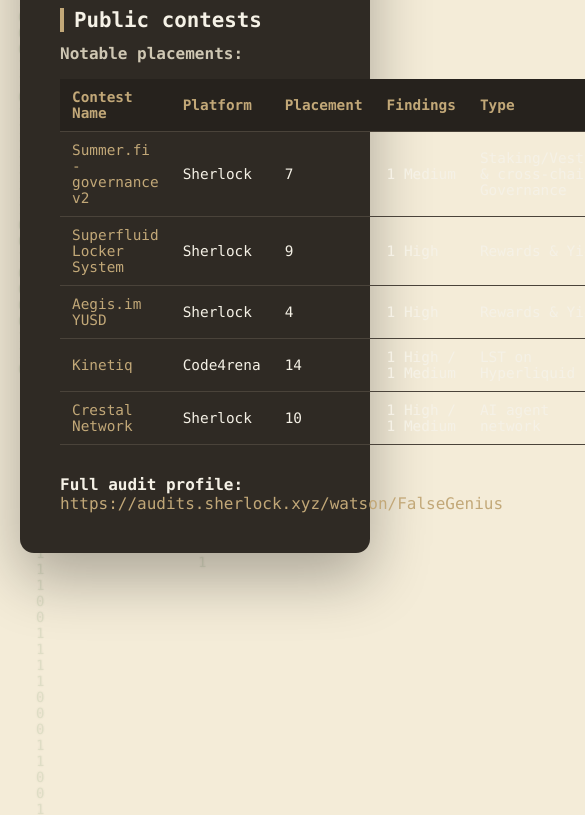
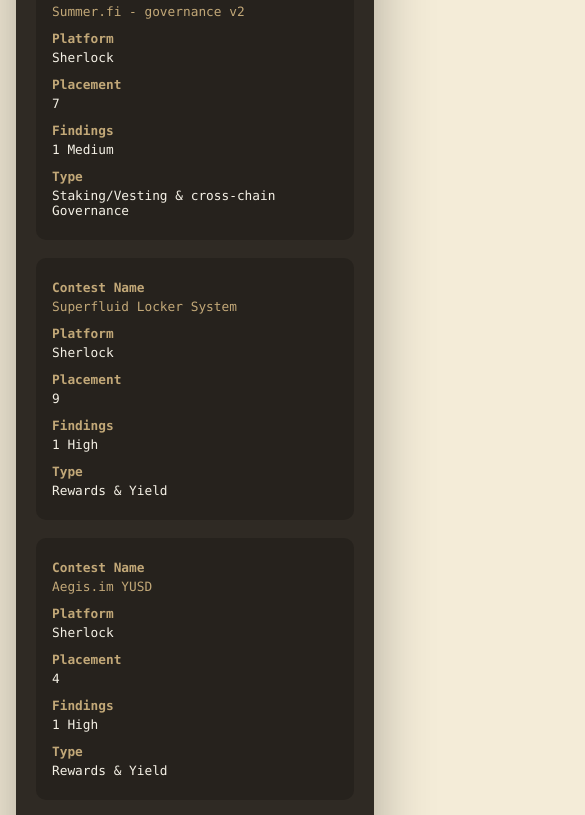
Before and after one commit to FalseGenius/falsegenius.github.io, a plain HTML site: page index.html in a window 390 px wide. Shown: the part 316-1131 px from the top of the page, 585 px wide, since content can reach past the window. Before the commit the page ends 929 px from the top, so only its background shows below. Drawn offline with Linux system fonts and the light colour scheme.

Commit message:
Added responsiveness

```diff
--- a/index.html
+++ b/index.html
@@ -25,7 +25,7 @@
 body{
  background:var(--sepia);
  overflow-x:hidden;
- padding:60px 20px;
+ padding:clamp(30px,6vw,60px) 16px;
 }
 
 /* MATRIX BACKGROUND */
@@ -44,7 +44,7 @@
  position:absolute;
  top:-100%;
  color:var(--matrix);
- font-size:14px;
+ font-size:clamp(10px,1.5vw,14px);
  white-space:pre;
  animation:fall linear infinite;
  text-shadow:0 0 3px rgba(0,0,0,0.15);
@@ -60,10 +60,11 @@
  position:relative;
  z-index:1;
  max-width:900px;
+ width:100%;
  margin:auto;
  background:var(--block);
  color:var(--text);
- padding:40px;
+ padding:clamp(20px,4vw,40px);
  border-radius:14px;
  box-shadow:0 25px 60px rgba(0,0,0,0.3);
  backdrop-filter:blur(3px);
@@ -73,18 +74,18 @@
 .boot{
  color:var(--accent);
  margin-bottom:25px;
- font-size:14px;
+ font-size:clamp(12px,2.5vw,14px);
  white-space:pre-line;
 }
 
 h1{
- font-size:2.2rem;
+ font-size:clamp(1.6rem,5vw,2.2rem);
  margin-bottom:20px;
  color:var(--accent);
 }
 
 h2{
- font-size:1.3rem;
+ font-size:clamp(1.1rem,3.5vw,1.3rem);
  margin-top:30px;
  margin-bottom:12px;
  border-left:4px solid var(--accent);
@@ -94,13 +95,20 @@
 p{
  color:var(--muted);
  margin-bottom:16px;
+ font-size:clamp(0.85rem,2.5vw,1rem);
+}
+
+/* TABLE */
+.table-wrapper{
+ width:100%;
+ overflow-x:auto;
 }
 
 table{
  width:100%;
  border-collapse:collapse;
  margin-top:10px;
- font-size:0.9rem;
+ font-size:clamp(0.8rem,2.5vw,0.9rem);
 }
 
 th,td{
@@ -126,10 +134,45 @@
 a{
  color:var(--accent);
  text-decoration:none;
+ word-break:break-word;
 }
 
 .footer-link{
  margin-top:30px;
+}
+
+/* PREMIUM MOBILE STACK */
+@media (max-width:768px){
+
+ table thead{
+  display:none;
+ }
+
+ table, tbody, tr, td{
+  display:block;
+  width:100%;
+ }
+
+ tr{
+  margin-bottom:18px;
+  padding:16px;
+  background:#26221d;
+  border-radius:10px;
+ }
+
+ td{
+  border:none;
+  padding:6px 0;
+ }
+
+ td::before{
+  content:attr(data-label);
+  display:block;
+  font-weight:bold;
+  color:var(--accent);
+  margin-bottom:4px;
+ }
+
 }
 </style>
 </head>
@@ -148,6 +191,7 @@
 
 <p><strong>Notable placements:</strong></p>
 
+<div class="table-wrapper">
 <table>
 <thead>
 <tr>
@@ -160,42 +204,43 @@
 </thead>
 <tbody>
 <tr>
-<td><a href="https://audits.sherlock.xyz/contests/1176">Summer.fi - governance v2</a></td>
-<td>Sherlock</td>
-<td>7</td>
-<td>1 Medium</td>
-<td>Staking/Vesting & cross-chain Governance</td>
+<td data-label="Contest Name"><a href="https://audits.sherlock.xyz/contests/1176">Summer.fi - governance v2</a></td>
+<td data-label="Platform">Sherlock</td>
+<td data-label="Placement">7</td>
+<td data-label="Findings">1 Medium</td>
+<td data-label="Type">Staking/Vesting & cross-chain Governance</td>
 </tr>
 <tr>
-<td><a href="https://audits.sherlock.xyz/contests/968">Superfluid Locker System</a></td>
-<td>Sherlock</td>
-<td>9</td>
-<td>1 High</td>
-<td>Rewards & Yield</td>
+<td data-label="Contest Name"><a href="https://audits.sherlock.xyz/contests/968">Superfluid Locker System</a></td>
+<td data-label="Platform">Sherlock</td>
+<td data-label="Placement">9</td>
+<td data-label="Findings">1 High</td>
+<td data-label="Type">Rewards & Yield</td>
 </tr>
 <tr>
-<td><a href="https://audits.sherlock.xyz/contests/799">Aegis.im YUSD</a></td>
-<td>Sherlock</td>
-<td>4</td>
-<td>1 High</td>
-<td>Rewards & Yield</td>
+<td data-label="Contest Name"><a href="https://audits.sherlock.xyz/contests/799">Aegis.im YUSD</a></td>
+<td data-label="Platform">Sherlock</td>
+<td data-label="Placement">4</td>
+<td data-label="Findings">1 High</td>
+<td data-label="Type">Rewards & Yield</td>
 </tr>
 <tr>
-<td><a href="https://code4rena.com/audits/2025-04-kinetiq">Kinetiq</a></td>
-<td>Code4rena</td>
-<td>14</td>
-<td>1 High / 1 Medium</td>
-<td>LST on Hyperliquid</td>
+<td data-label="Contest Name"><a href="https://code4rena.com/audits/2025-04-kinetiq">Kinetiq</a></td>
+<td data-label="Platform">Code4rena</td>
+<td data-label="Placement">14</td>
+<td data-label="Findings">1 High / 1 Medium</td>
+<td data-label="Type">LST on Hyperliquid</td>
 </tr>
 <tr>
-<td><a href="https://audits.sherlock.xyz/contests/755">Crestal Network</a></td>
-<td>Sherlock</td>
-<td>10</td>
-<td>1 High / 1 Medium</td>
-<td>AI agent network</td>
+<td data-label="Contest Name"><a href="https://audits.sherlock.xyz/contests/755">Crestal Network</a></td>
+<td data-label="Platform">Sherlock</td>
+<td data-label="Placement">10</td>
+<td data-label="Findings">1 High / 1 Medium</td>
+<td data-label="Type">AI agent network</td>
 </tr>
 </tbody>
 </table>
+</div>
 
 <div class="footer-link">
 <strong>Full audit profile:</strong>
@@ -205,14 +250,18 @@
 </div>
 
 <script>
-/* MATRIX GENERATOR */
+/* RESPONSIVE MATRIX GENERATOR */
 const matrix=document.getElementById('matrix');
-const columns=Math.floor(window.innerWidth/18);
+
+function generateMatrix(){
+ matrix.innerHTML="";
+ const columnWidth=18;
+ const columns=Math.floor(window.innerWidth/columnWidth);
 
  for(let i=0;i<columns;i++){
   const col=document.createElement('div');
   col.className='column';
- col.style.left=(i*18)+'px';
+  col.style.left=(i*columnWidth)+'px';
   col.style.animationDuration=(8+Math.random()*12)+'s';
 
   let text='';
@@ -223,6 +272,10 @@
   col.textContent=text;
   matrix.appendChild(col);
  }
+}
+
+generateMatrix();
+window.addEventListener('resize',generateMatrix);
 
 /* TERMINAL BOOT SEQUENCE */
 const bootLines=[
```
Lines whose indentation alone changed are shown as unchanged.
